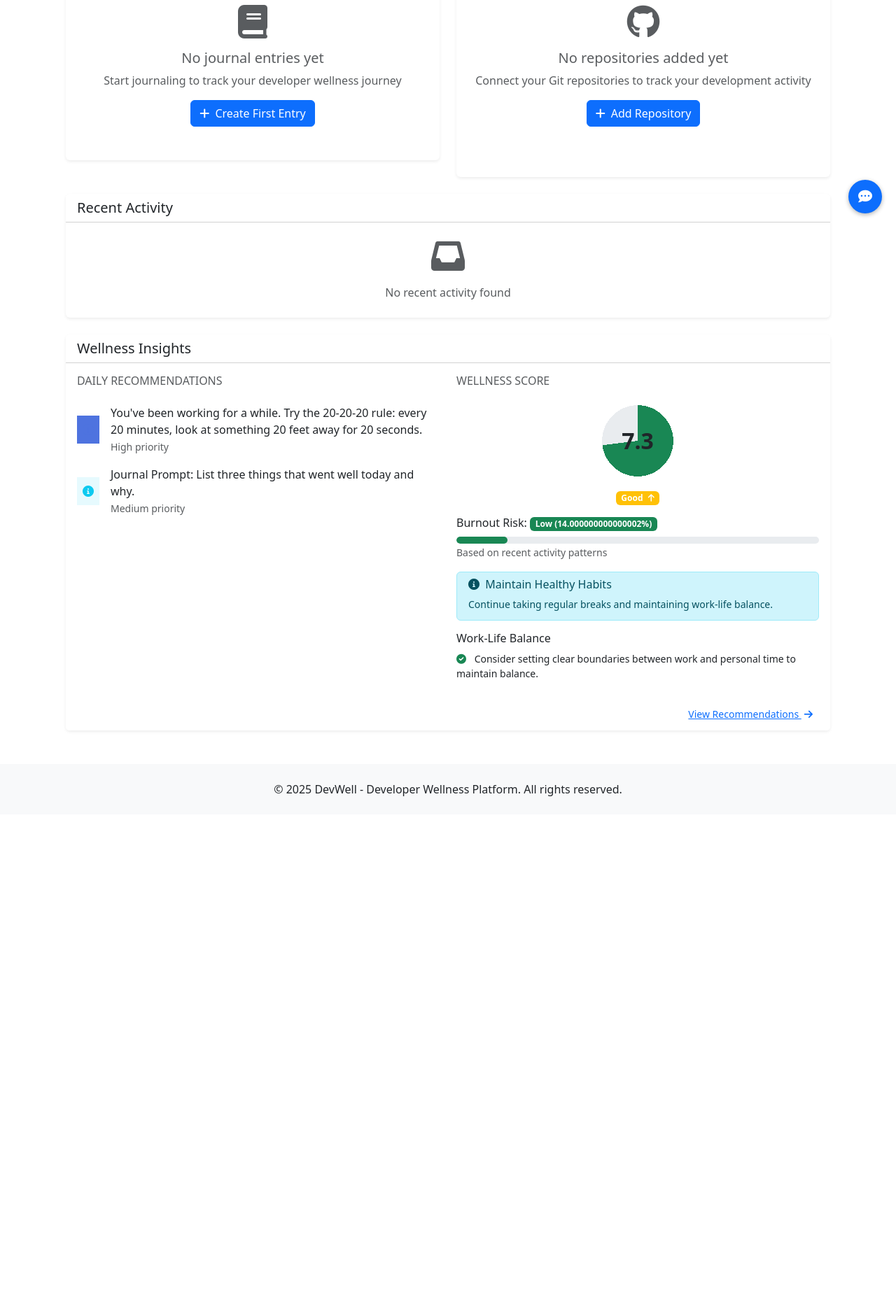
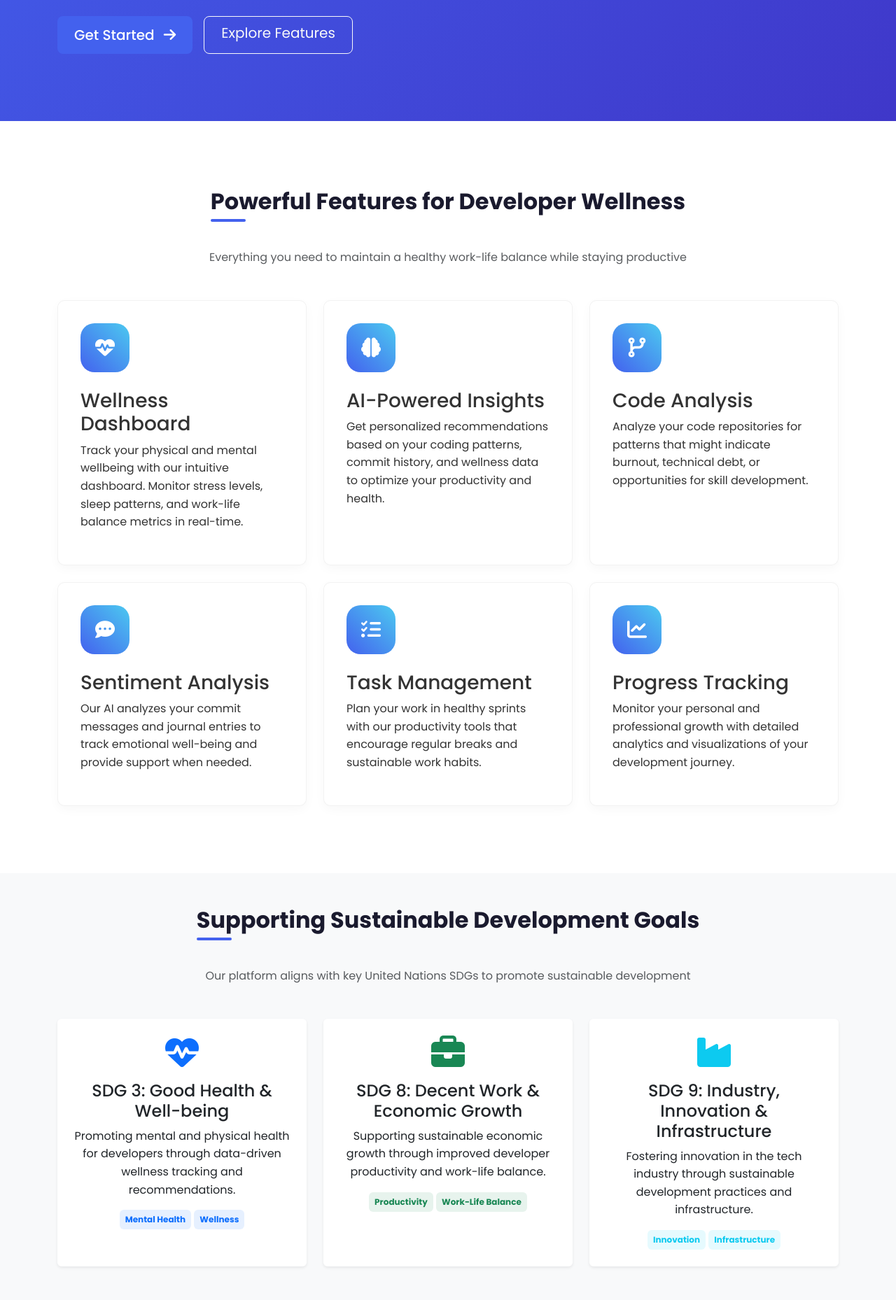
Before and after one commit to simonmwangi/DevWell, a Flask app: page / in a window 1280 px wide. Shown: the part 475-2333 px from the top of the page at 70% size. Before the commit the page ends 1613 px from the top, so only its background shows below. Run offline with Flask 3, Linux system fonts and the light colour scheme; the visitor is signed in with stand-in values (Sample User, id 1); data comes from the database, SQL or seed files in the repository; both versions use the stored data as it was before the commit; data that the repository does not hold is empty.

Commit message:
Fixed navigational links. Added landing page for the project

```diff
--- a/routes/auth.py
+++ b/routes/auth.py
@@ -6,6 +6,10 @@
 
 # Create blueprint
 auth_bp = Blueprint('auth', __name__)
+
+@auth_bp.route('/')
+def home():
+    return render_template('landing.html')
 
 @auth_bp.route('/login', methods=['GET', 'POST'])
 def login():
--- a/routes/dashboard.py
+++ b/routes/dashboard.py
@@ -14,7 +14,7 @@
 # Create blueprint
 dashboard_bp = Blueprint('dashboard', __name__)
 
-@dashboard_bp.route('/')
+@dashboard_bp.route('/dashboard')
 @login_required
 def index():
     # Get recent journal entries
--- a/templates/base.html
+++ b/templates/base.html
@@ -16,16 +16,48 @@
 
     <!-- Custom CSS -->
     <link rel="stylesheet" href="{{ url_for('static', filename='css/style.css') }}">
-    <link rel="stylesheet" href="{{ url_for('static', filename='css/assistant_chat.css') }}">
+    <style>
+        :root {
+            --bs-primary: #4361ee;
+            --bs-secondary: #3f37c9;
+            --bs-accent: #4cc9f0;
+            --bs-dark: #1a1a2e;
+            --bs-light: #f8f9fa;
+        }
+
+        /* Make the html and body elements take full height */
+        html, body {
+            height: 100%;
+            margin: 0;
+        }
+
+        /* Create a flex container for the body */
+        body {
+            display: flex;
+            flex-direction: column;
+            min-height: 100vh;
+        }
+
+        /* Make the main content grow to fill available space */
+        main {
+            flex: 1 0 auto;
+            width: 100%;
+        }
+
+        /* Style the footer */
+        footer {
+            flex-shrink: 0;
+            width: 100%;
+        }
+    </style>
     {% block extra_css %}{% endblock %}
 </head>
 <body>
     <!-- Navigation -->
-    <nav class="navbar navbar-expand-lg navbar-dark bg-primary">
+    <nav class="navbar navbar-expand-lg" style="background-color: var(--bs-primary)">
         <div class="container">
-            <a class="navbar-brand" href="{{ url_for('dashboard.index') }}">
-                <i class="fas fa-code me-2"></i>DevWell
-            </a>
+            <a class="navbar-brand" href="{{ url_for('auth.home') }}">Dev<span style="color: var(--bs-accent)">Well</span></a>
+
             <button class="navbar-toggler" type="button" data-bs-toggle="collapse" data-bs-target="#navbarNav">
                 <span class="navbar-toggler-icon"></span>
             </button>
@@ -106,8 +138,6 @@
 
     <!-- Custom JS -->
     <script src="{{ url_for('static', filename='js/main.js') }}"></script>
-    <script src="{{ url_for('static', filename='js/assistant_chat.js') }}"></script>
-
     {% block extra_js %}{% endblock %}
 </body>
 </html>
--- a/templates/dashboard.html
+++ b/templates/dashboard.html
@@ -3,6 +3,7 @@
 {% block title %}Dashboard - DevWell{% endblock %}
 
 {% block content %}
+<link rel="stylesheet" href="{{ url_for('static', filename='css/assistant_chat.css') }}">
 <div class="container-fluid">
     <!-- Welcome Banner -->
     <div class="row mb-4">
@@ -505,6 +506,7 @@
 {% endblock %}
 
 {% block extra_js %}
+<script src="{{ url_for('static', filename='js/assistant_chat.js') }}"></script>
 <script>
     // Initialize tooltips
     document.addEventListener('DOMContentLoaded', function() {
--- /dev/null
+++ b/templates/landing.html
@@ -0,0 +1,316 @@
+<!DOCTYPE html>
+<html lang="en">
+<head>
+    <meta charset="UTF-8">
+    <meta name="viewport" content="width=device-width, initial-scale=1.0">
+    <title>DevWell - AI-Powered Developer Wellness Platform</title>
+
+    <!-- Bootstrap CSS -->
+    <link href="https://cdn.jsdelivr.net/npm/bootstrap@5.3.0/dist/css/bootstrap.min.css" rel="stylesheet">
+    <!-- Google Fonts -->
+    <link href="https://fonts.googleapis.com/css2?family=Poppins:wght@300;400;500;600;700&display=swap" rel="stylesheet">
+    <!-- Font Awesome -->
+    <link rel="stylesheet" href="https://cdnjs.cloudflare.com/ajax/libs/font-awesome/6.4.0/css/all.min.css">
+    <!-- AOS Animation -->
+    <link href="https://unpkg.com/aos@2.3.1/dist/aos.css" rel="stylesheet">
+    <style>
+        :root {
+            --primary-color: #4361ee;
+            --secondary-color: #3f37c9;
+            --accent-color: #4cc9f0;
+            --dark-color: #1a1a2e;
+            --light-color: #f8f9fa;
+        }
+
+        body {
+            font-family: 'Poppins', sans-serif;
+            color: #333;
+            line-height: 1.6;
+            overflow-x: hidden;
+        }
+
+        .hero-section {
+            background: linear-gradient(135deg, #4361ee 0%, #3f37c9 100%);
+            color: white;
+            padding: 6rem 0;
+            position: relative;
+            overflow: hidden;
+        }
+
+        .hero-content {
+            position: relative;
+            z-index: 2;
+        }
+
+        .btn-primary {
+            background-color: var(--primary-color);
+            border: none;
+            padding: 0.75rem 2rem;
+            font-weight: 500;
+            transition: all 0.3s ease;
+        }
+
+        .btn-primary:hover {
+            background-color: var(--secondary-color);
+            transform: translateY(-2px);
+            box-shadow: 0 5px 15px rgba(0, 0, 0, 0.1);
+        }
+
+        .feature-card {
+            background: white;
+            border-radius: 10px;
+            padding: 2rem;
+            height: 100%;
+            transition: all 0.3s ease;
+            border: 1px solid rgba(0, 0, 0, 0.05);
+            box-shadow: 0 5px 15px rgba(0, 0, 0, 0.03);
+        }
+
+        .feature-card:hover {
+            transform: translateY(-10px);
+            box-shadow: 0 15px 30px rgba(0, 0, 0, 0.1);
+        }
+
+        .feature-icon {
+            width: 70px;
+            height: 70px;
+            border-radius: 20px;
+            display: flex;
+            align-items: center;
+            justify-content: center;
+            margin-bottom: 1.5rem;
+            font-size: 1.75rem;
+            color: white;
+            background: linear-gradient(45deg, var(--primary-color), var(--accent-color));
+        }
+
+        .section-title {
+            position: relative;
+            display: inline-block;
+            margin-bottom: 3rem;
+            font-weight: 700;
+            color: var(--dark-color);
+        }
+
+        .section-title::after {
+            content: '';
+            position: absolute;
+            bottom: -10px;
+            left: 0;
+            width: 50px;
+            height: 4px;
+            background: var(--primary-color);
+            border-radius: 2px;
+        }
+
+        @media (max-width: 768px) {
+            .hero-section {
+                padding: 4rem 0;
+            }
+
+            .hero-title {
+                font-size: 2.5rem;
+            }
+
+            .section-title {
+                font-size: 1.75rem;
+            }
+        }
+    </style>
+</head>
+<body>
+    <!-- Navigation -->
+    <nav class="navbar navbar-expand-lg fixed-top" id="mainNav">
+        <div class="container">
+            <a class="navbar-brand" href="{{ url_for('auth.home') }}">Dev<span style="color: var(--accent-color)">Well</span></a>
+            <button class="navbar-toggler" type="button" data-bs-toggle="collapse" data-bs-target="#navbarNav" aria-controls="navbarNav" aria-expanded="false" aria-label="Toggle navigation">
+                <span class="navbar-toggler-icon"></span>
+            </button>
+            <div class="collapse navbar-collapse" id="navbarNav">
+                <ul class="navbar-nav ms-auto">
+                    <li class="nav-item">
+                        <a class="nav-link" href="#features">Features</a>
+                    </li>
+                    <li class="nav-item">
+                        <a class="nav-link" href="#sdgs">SDGs</a>
+                    </li>
+                    <li class="nav-item">
+                        <a class="nav-link" href="#ai">AI Features</a>
+                    </li>
+                    <li class="nav-item">
+                        <a class="nav-link" href="{{ url_for('auth.login') }}">Login</a>
+                    </li>
+                    <li class="nav-item ms-lg-3 mt-2 mt-lg-0">
+                        <a href="{{ url_for('auth.register') }}" class="btn btn-primary">Get Started</a>
+                    </li>
+                </ul>
+            </div>
+        </div>
+    </nav>
+
+    <!-- Hero Section -->
+    <section class="hero-section">
+        <div class="container">
+            <div class="row align-items-center">
+                <div class="col-lg-6 hero-content" data-aos="fade-right">
+                    <h1 class="display-4 fw-bold mb-4 hero-title">Elevate Your Developer Wellbeing with AI</h1>
+                    <p class="lead mb-5">DevWell combines AI-powered analytics with wellness tracking to help developers maintain peak performance while prioritizing mental and physical health.</p>
+                    <div class="d-flex flex-column flex-sm-row gap-3">
+                        <a href="{{ url_for('auth.register') }}" class="btn btn-primary btn-lg px-4">
+                            Get Started <i class="fas fa-arrow-right ms-2"></i>
+                        </a>
+                        <a href="#features" class="btn btn-outline-light btn-lg px-4">
+                            Explore Features
+                        </a>
+                    </div>
+                </div>
+                <div class="col-lg-6 d-none d-lg-block" data-aos="fade-left">
+                    <img src="https://illustrations.popsy.co/white/developer-activity.svg" alt="Developer Analytics" class="img-fluid">
+                </div>
+            </div>
+        </div>
+    </section>
+
+    <!-- Features Section -->
+    <section id="features" class="py-5 my-5">
+        <div class="container">
+            <div class="text-center mb-5">
+                <h2 class="section-title" data-aos="fade-up">Powerful Features for Developer Wellness</h2>
+                <p class="text-muted" data-aos="fade-up" data-aos-delay="100">Everything you need to maintain a healthy work-life balance while staying productive</p>
+            </div>
+
+            <div class="row g-4">
+                <div class="col-md-6 col-lg-4" data-aos="fade-up" data-aos-delay="100">
+                    <div class="feature-card">
+                        <div class="feature-icon">
+                            <i class="fas fa-heartbeat"></i>
+                        </div>
+                        <h3>Wellness Dashboard</h3>
+                        <p>Track your physical and mental wellbeing with our intuitive dashboard. Monitor stress levels, sleep patterns, and work-life balance metrics in real-time.</p>
+                    </div>
+                </div>
+
+                <div class="col-md-6 col-lg-4" data-aos="fade-up" data-aos-delay="200">
+                    <div class="feature-card">
+                        <div class="feature-icon">
+                            <i class="fas fa-brain"></i>
+                        </div>
+                        <h3>AI-Powered Insights</h3>
+                        <p>Get personalized recommendations based on your coding patterns, commit history, and wellness data to optimize your productivity and health.</p>
+                    </div>
+                </div>
+
+                <div class="col-md-6 col-lg-4" data-aos="fade-up" data-aos-delay="300">
+                    <div class="feature-card">
+                        <div class="feature-icon">
+                            <i class="fas fa-code-branch"></i>
+                        </div>
+                        <h3>Code Analysis</h3>
+                        <p>Analyze your code repositories for patterns that might indicate burnout, technical debt, or opportunities for skill development.</p>
+                    </div>
+                </div>
+
+                <div class="col-md-6 col-lg-4" data-aos="fade-up" data-aos-delay="100">
+                    <div class="feature-card">
+                        <div class="feature-icon">
+                            <i class="fas fa-comment-dots"></i>
+                        </div>
+                        <h3>Sentiment Analysis</h3>
+                        <p>Our AI analyzes your commit messages and journal entries to track emotional well-being and provide support when needed.</p>
+                    </div>
+                </div>
+
+                <div class="col-md-6 col-lg-4" data-aos="fade-up" data-aos-delay="200">
+                    <div class="feature-card">
+                        <div class="feature-icon">
+                            <i class="fas fa-tasks"></i>
+                        </div>
+                        <h3>Task Management</h3>
+                        <p>Plan your work in healthy sprints with our productivity tools that encourage regular breaks and sustainable work habits.</p>
+                    </div>
+                </div>
+
+                <div class="col-md-6 col-lg-4" data-aos="fade-up" data-aos-delay="300">
+                    <div class="feature-card">
+                        <div class="feature-icon">
+                            <i class="fas fa-chart-line"></i>
+                        </div>
+                        <h3>Progress Tracking</h3>
+                        <p>Monitor your personal and professional growth with detailed analytics and visualizations of your development journey.</p>
+                    </div>
+                </div>
+            </div>
+        </div>
+    </section>
+
+    <!-- SDG Section -->
+    <section id="sdgs" class="py-5 bg-light">
+        <div class="container">
+            <div class="text-center mb-5">
+                <h2 class="section-title" data-aos="fade-up">Supporting Sustainable Development Goals</h2>
+                <p class="text-muted" data-aos="fade-up" data-aos-delay="100">Our platform aligns with key United Nations SDGs to promote sustainable development</p>
+            </div>
+
+            <div class="row g-4">
+                <div class="col-md-4" data-aos="fade-up" data-aos-delay="100">
+                    <div class="card h-100 border-0 shadow-sm">
+                        <div class="card-body text-center p-4">
+                            <div class="sdg-icon text-primary mb-3">
+                                <i class="fas fa-heartbeat fa-3x"></i>
+                            </div>
+                            <h4>SDG 3: Good Health & Well-being</h4>
+                            <p>Promoting mental and physical health for developers through data-driven wellness tracking and recommendations.</p>
+                            <div class="mt-3">
+                                <span class="badge bg-primary bg-opacity-10 text-primary p-2">Mental Health</span>
+                                <span class="badge bg-primary bg-opacity-10 text-primary p-2">Wellness</span>
+                            </div>
+                        </div>
+                    </div>
+                </div>
+
+                <div class="col-md-4" data-aos="fade-up" data-aos-delay="200">
+                    <div class="card h-100 border-0 shadow-sm">
+                        <div class="card-body text-center p-4">
+                            <div class="sdg-icon text-success mb-3">
+                                <i class="fas fa-briefcase fa-3x"></i>
+                            </div>
+                            <h4>SDG 8: Decent Work & Economic Growth</h4>
+                            <p>Supporting sustainable economic growth through improved developer productivity and work-life balance.</p>
+                            <div class="mt-3">
+                                <span class="badge bg-success bg-opacity-10 text-success p-2">Productivity</span>
+                                <span class="badge bg-success bg-opacity-10 text-success p-2">Work-Life Balance</span>
+                            </div>
+                        </div>
+                    </div>
+                </div>
+
+                <div class="col-md-4" data-aos="fade-up" data-aos-delay="300">
+                    <div class="card h-100 border-0 shadow-sm">
+                        <div class="card-body text-center p-4">
+                            <div class="sdg-icon text-info mb-3">
+                                <i class="fas fa-industry fa-3x"></i>
+                            </div>
+                            <h4>SDG 9: Industry, Innovation & Infrastructure</h4>
+                            <p>Fostering innovation in the tech industry through sustainable development practices and infrastructure.</p>
+                            <div class="mt-3">
+                                <span class="badge bg-info bg-opacity-10 text-info p-2">Innovation</span>
+                                <span class="badge bg-info bg-opacity-10 text-info p-2">Infrastructure</span>
+                            </div>
+                        </div>
+                    </div>
+                </div>
+            </div>
+        </div>
+    </section>
+
+    <!-- Bootstrap JS and dependencies -->
+    <script src="https://cdn.jsdelivr.net/npm/bootstrap@5.3.0/dist/js/bootstrap.bundle.min.js"></script>
+    <!-- jQuery -->
+    <script src="https://code.jquery.com/jquery-3.6.0.min.js"></script>
+    <!-- AOS Animation -->
+    <script src="https://unpkg.com/aos@2.3.1/dist/aos.js"></script>
+    <script>
+        AOS.init();
+    </script>
+</body>
+</html>
--- a/templates/login.html
+++ b/templates/login.html
@@ -65,7 +65,7 @@
                     </div>
                 </form>
 
-                <div class="position-relative my-4">
+                <!-- <div class="position-relative my-4">
                     <div class="border-bottom"></div>
                     <div class="position-absolute top-50 start-50 translate-middle bg-white px-3">
                         <span class="text-muted small">Or continue with</span>
@@ -79,7 +79,7 @@
                     <a href="#" class="btn btn-outline-primary">
                         <i class="fab fa-google me-2"></i> Google
                     </a>
-                </div>
+                </div> -->
             </div>
         </div>
     </div>
--- a/templates/register.html
+++ b/templates/register.html
@@ -100,7 +100,7 @@
                     </div>
                 </form>
 
-                <div class="position-relative my-4">
+                <!-- <div class="position-relative my-4">
                     <div class="border-bottom"></div>
                     <div class="position-absolute top-50 start-50 translate-middle bg-white px-3">
                         <span class="text-muted small">Or sign up with</span>
@@ -114,7 +114,7 @@
                     <a href="#" class="btn btn-outline-primary">
                         <i class="fab fa-google me-2"></i> Google
                     </a>
-                </div>
+                </div> -->
             </div>
         </div>
     </div>
```
Also changed, not shown: base.html (deleted), devwell.db (deleted), 1 other file.
